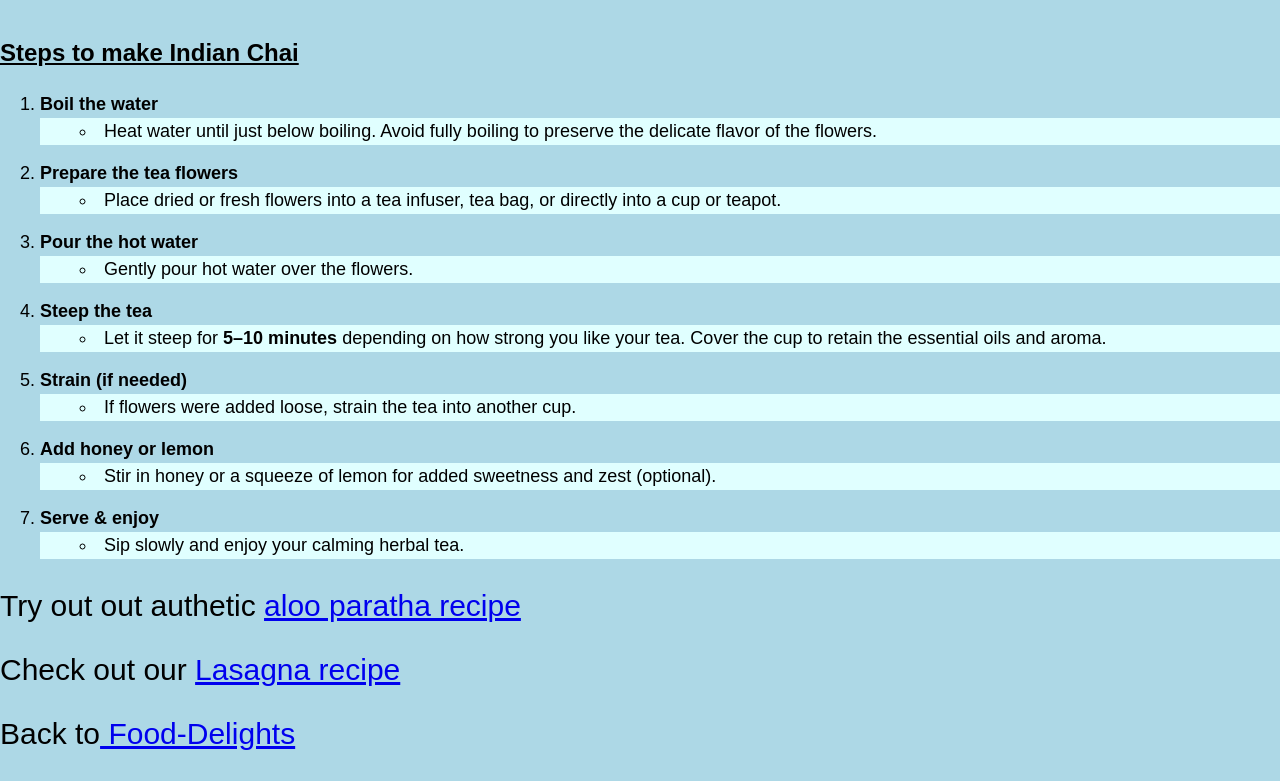
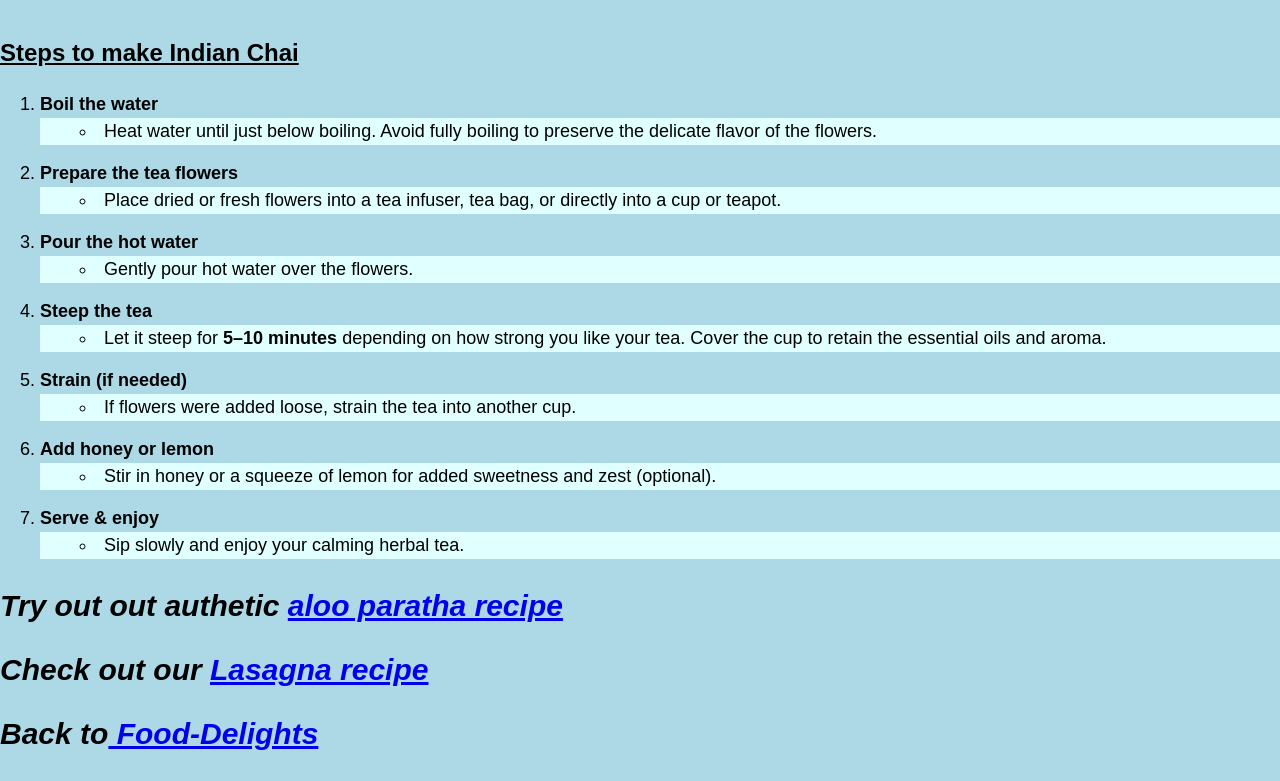
Before and after one commit to infamousbz/odin-recipes, a plain HTML site: page recipes/tea.html in a window 1280 px wide. Shown: the part 817-1598 px from the top of the page. Drawn offline with Linux system fonts and the light colour scheme.

Commit message:
Updated with changes

```diff
--- a/recipes/tea.html
+++ b/recipes/tea.html
@@ -79,10 +79,12 @@
     </div>
 
 
+ <div class="end-of-page">
+    <p>Try out out authetic <a href="alooparatha.html">aloo paratha recipe</a></p>
+    <p>Check out our <a href="./lasagna.html"> Lasagna recipe</a></p>
+    <p>Back to<a href="/index.html"> Food-Delights</a></p>
 
-<p>Try out out authetic <a href="alooparatha.html">aloo paratha recipe</a></p>
-<p>Check out our <a href="./lasagna.html"> Lasagna recipe</a></p>
-<p>Back to<a href="/index.html"> Food-Delights</a></p>
+ </div>
 
 </body>
 </html>
--- a/style.css
+++ b/style.css
@@ -89,6 +89,7 @@ ul li {
     background-color: lightcyan;
 }
 
+
 .end-of-page {
 
     font-weight: bold;
```
Also changed, not shown: index.html (+0 -7 lines), recipes/alooparatha.html (+0 -1 lines), recipes/lasagna.html (+0 -1 lines).
